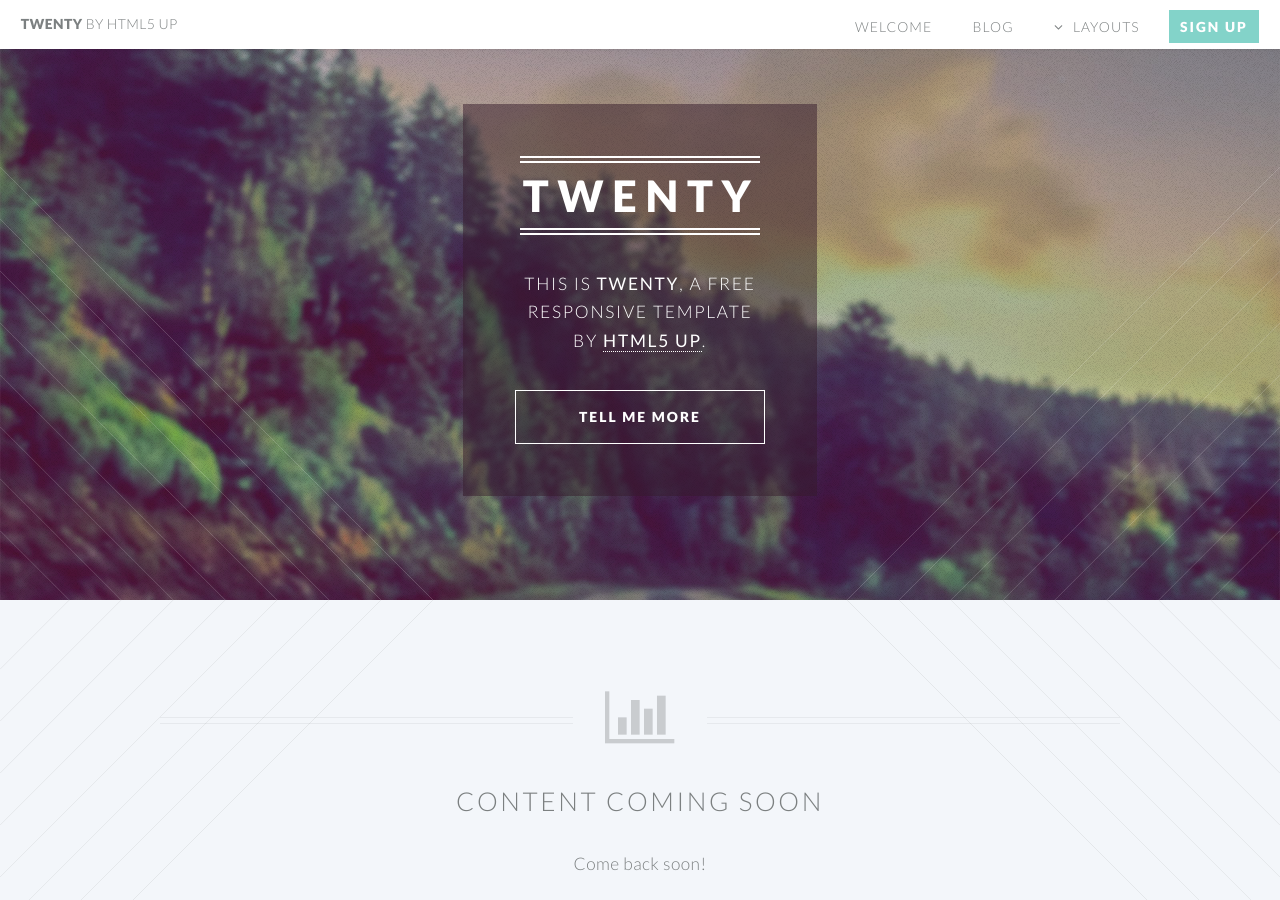
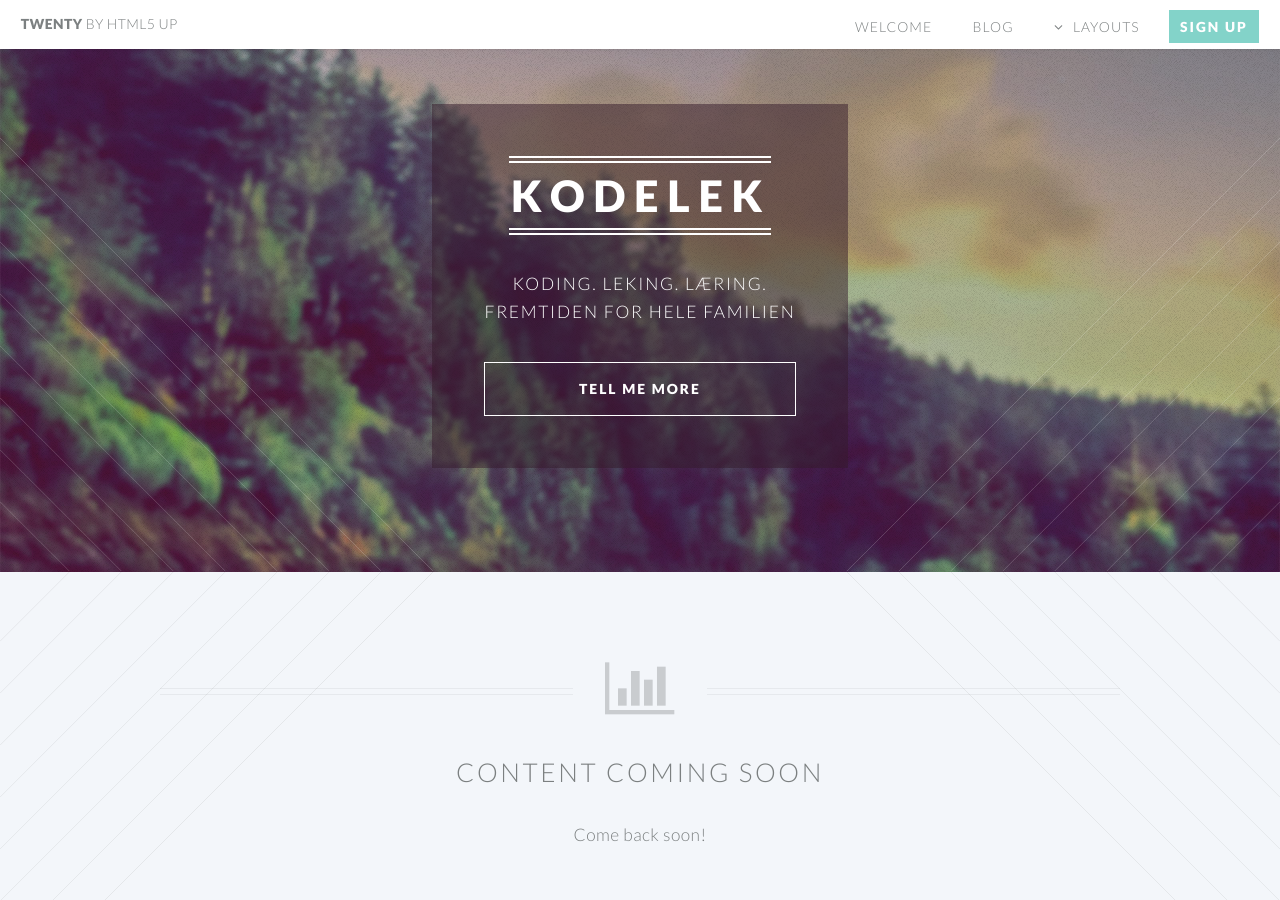
Before and after one commit to kodelek/kodelek.github.io, a Jekyll site: the page built from index.html, in a window 1280 px wide and 900 px high. Built offline with Jekyll 4.4.1, drawn with Linux system fonts in a browser that asks for light colours.

Commit message:
Change banner

```diff
--- a/_includes/banner.html
+++ b/_includes/banner.html
@@ -10,19 +10,16 @@
     <div class="inner">
 
         <header>
-            <h2>TWENTY</h2>
+            <h2>KODELEK</h2>
         </header>
-        <p>This is <strong>Twenty</strong>, a free
+        <p>Koding. Leking. Læring.
         <br />
-        responsive template
+        Fremtiden for hele familien
         <br />
-        by <a href="http://html5up.net">HTML5 UP</a>.</p>
         <footer>
             <ul class="buttons vertical">
                 <li><a href="#main" class="button fit scrolly">Tell Me More</a></li>
             </ul>
         </footer>
-
     </div>
-
 </section>
```
